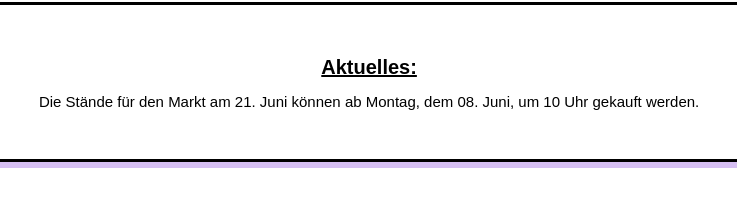
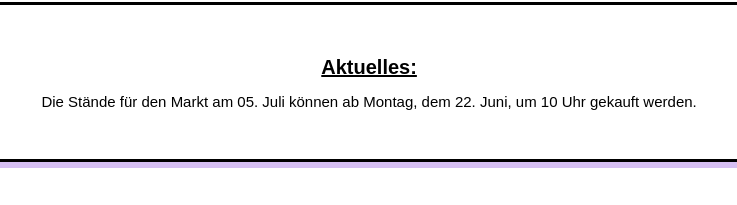
Before and after one commit to oskarrough/nkflohmarkt, a website: page index.html in a window 1280 px wide. Shown: the part 592-797 px from the top of the page, 269-1006 px from the left. Drawn offline with Linux system fonts and the light colour scheme.

Commit message:
Update index.html

```diff
--- a/index.html
+++ b/index.html
@@ -51,7 +51,7 @@
 				<a href="https://youtu.be/Fdr2582-Qec?si=U-zb5wFUVru3zdXO">
 					Aktuelles:
 				</a><br>
-			<small>Die Stände für den Markt am 21. Juni können ab Montag, dem 08. Juni, um 10 Uhr gekauft werden. </small></p>
+			<small>Die Stände für den Markt am 05. Juli können ab Montag, dem 22. Juni, um 10 Uhr gekauft werden. </small></p>
 	</div>
 </body>
 </html>
```
